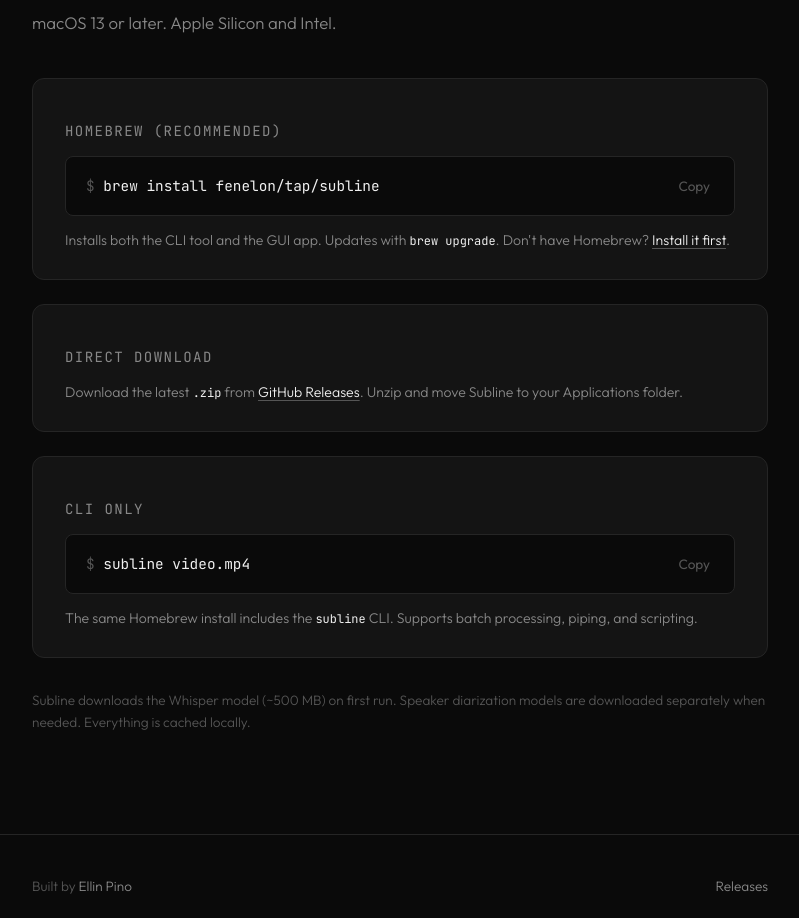
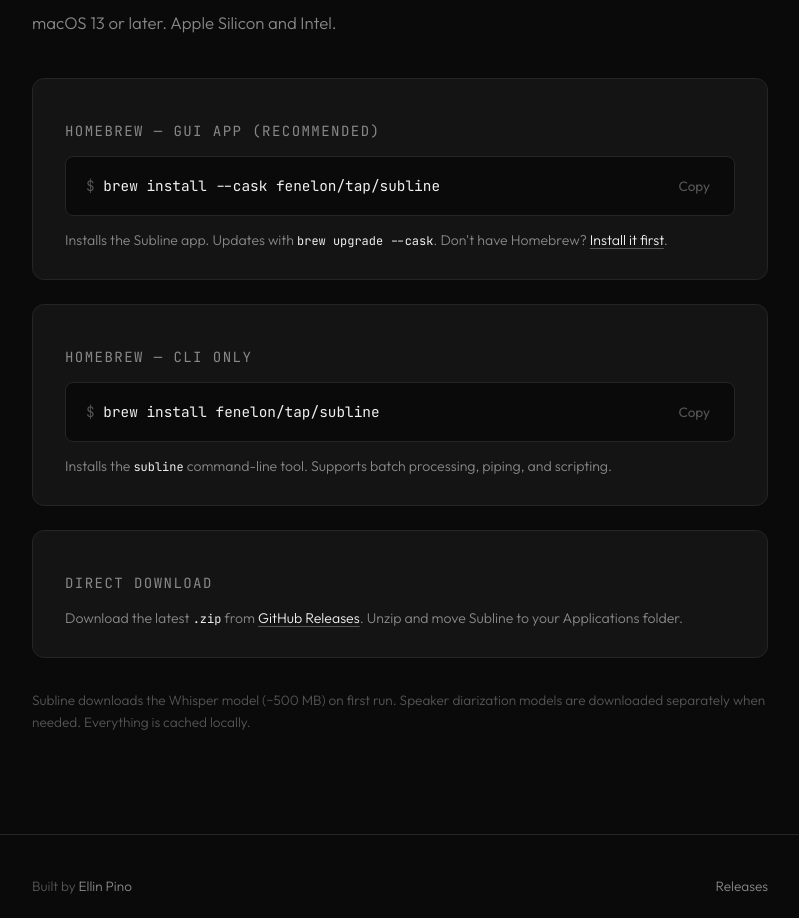
Before and after one commit to fenelon/subline-website, a plain HTML site: page index.html in a window 1280 px wide. Shown: the part 4917-5835 px from the top of the page, without its empty margins (240-1039 px from the left). Drawn offline with Linux system fonts and the light colour scheme.

Commit message:
Publish website v0.3.5

```diff
--- a/index.html
+++ b/index.html
@@ -678,12 +678,21 @@
 
       <div class="install-methods">
         <div class="install-method fade-in">
-          <p class="install-method-label">Homebrew (recommended)</p>
+          <p class="install-method-label">Homebrew — GUI app (recommended)</p>
+          <div class="install-command" onclick="copyCommand(this, 'brew install --cask fenelon/tap/subline')" role="button" tabindex="0" aria-label="Copy install command">
+            <code><span class="prompt">$</span> brew install --cask fenelon/tap/subline</code>
+            <button class="copy-btn" aria-label="Copy">Copy</button>
+          </div>
+          <p>Installs the Subline app. Updates with <code style="font-family:var(--font-mono);font-size:0.85em;color:var(--text)">brew upgrade --cask</code>. Don't have Homebrew? <a href="https://brew.sh">Install it first</a>.</p>
+        </div>
+
+        <div class="install-method fade-in">
+          <p class="install-method-label">Homebrew — CLI only</p>
           <div class="install-command" onclick="copyCommand(this, 'brew install fenelon/tap/subline')" role="button" tabindex="0" aria-label="Copy install command">
             <code><span class="prompt">$</span> brew install fenelon/tap/subline</code>
             <button class="copy-btn" aria-label="Copy">Copy</button>
           </div>
-          <p>Installs both the CLI tool and the GUI app. Updates with <code style="font-family:var(--font-mono);font-size:0.85em;color:var(--text)">brew upgrade</code>. Don't have Homebrew? <a href="https://brew.sh">Install it first</a>.</p>
+          <p>Installs the <code style="font-family:var(--font-mono);font-size:0.85em;color:var(--text)">subline</code> command-line tool. Supports batch processing, piping, and scripting.</p>
         </div>
 
         <div class="install-method fade-in">
@@ -693,15 +702,6 @@
             <a href="https://github.com/fenelon/subline-releases/releases/latest">GitHub Releases</a>.
             Unzip and move Subline to your Applications folder.
           </p>
-        </div>
-
-        <div class="install-method fade-in">
-          <p class="install-method-label">CLI only</p>
-          <div class="install-command" onclick="copyCommand(this, 'brew install fenelon/tap/subline && subline video.mp4')" role="button" tabindex="0" aria-label="Copy CLI command">
-            <code><span class="prompt">$</span> subline video.mp4</code>
-            <button class="copy-btn" aria-label="Copy">Copy</button>
-          </div>
-          <p>The same Homebrew install includes the <code style="font-family:var(--font-mono);font-size:0.85em;color:var(--text)">subline</code> CLI. Supports batch processing, piping, and scripting.</p>
         </div>
       </div>
 
```
